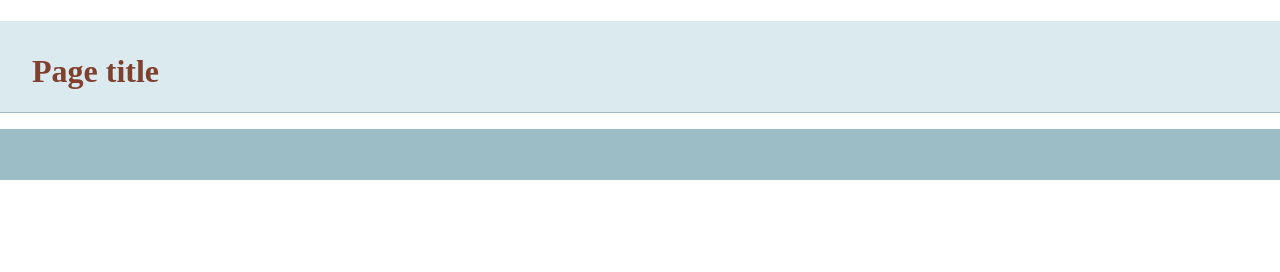
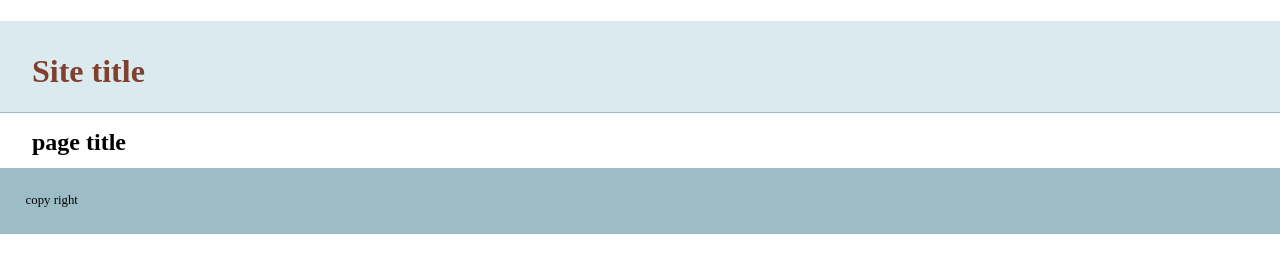
Before and after one commit to OsamaMekawi/NewSubject, a plain HTML site: page index.html in a window 1280 px wide. Drawn offline with nearby package versions, Linux system fonts and the light colour scheme.

Commit message:
added more info tohtml

```diff
--- a/index.html
+++ b/index.html
@@ -14,13 +14,14 @@
     </head>
     <body>
     <header>
-	<h1>Page title</h1>
+	<h1>Site title</h1>
     </header>
     <nav id="pageNav">
     </nav>
     <main>
+        <h2>page title</h2>
     </main>
-    <footer>
+    <footer>copy right
     </footer>
         <script>
 //use the modernizr load to load up external scripts. This will load the scripts asynchronously, but the order listed matters. Although it will load all scripts in parallel, it will execute them in the order listed
```
